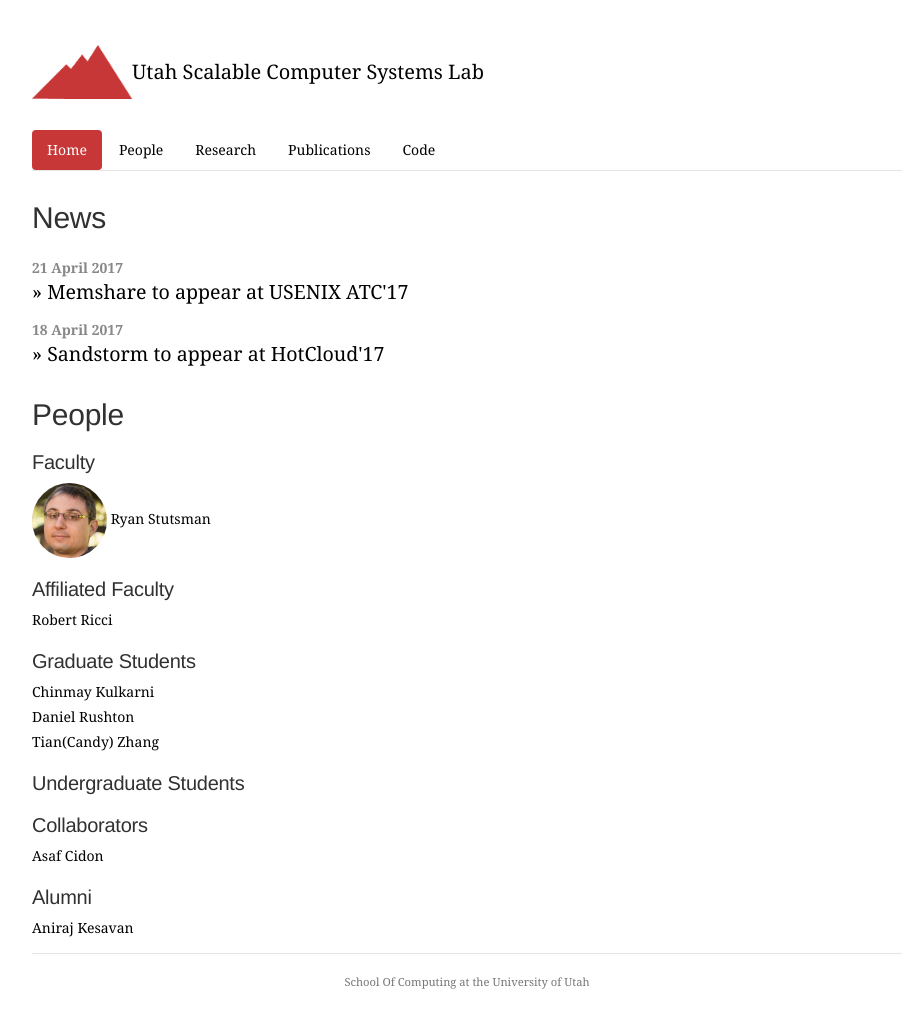
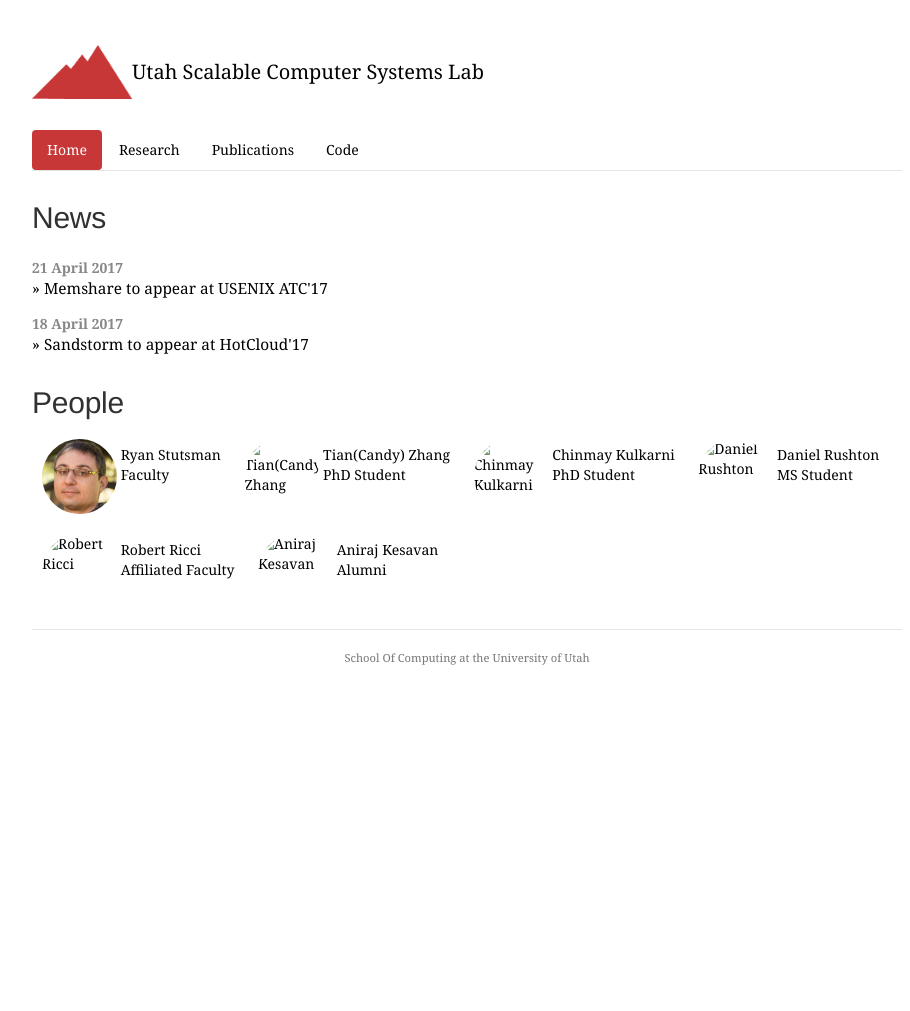
Before and after one commit to utah-scs/utah-scs.github.io, a Jekyll site: the page built from index.html, in a window 1280 px wide. Shown: the whole page, without its empty margins (173-1083 px from the left). Built offline with Jekyll 4.4.1, drawn with Linux system fonts in a browser that asks for light colours; after the commit the page ends 900 px from its top, so only the background shows below that.

Commit message:
Revise people layout; kill people tab.

```diff
--- a/_config.yml
+++ b/_config.yml
@@ -30,8 +30,6 @@ base: ''
 navigation:
     - title: Home
       link: /
-    - title: People
-      link: /people.html
     - title: Research
       link: /research/
     - title: Publications
--- a/_data/people.yml
+++ b/_data/people.yml
@@ -2,43 +2,38 @@ ryan:
     display_name: "Ryan Stutsman"
     webpage: "http://rstutsman.github.io"
     github: rstutsman
-    role: faculty
+    role: "Faculty"
     headshot: "img/ryan-stutsman.jpg"
     bio: |
         TODO.
-chinmay:
-    display_name: "Chinmay Kulkarni"
-    webpage: "http://TBD"
-    role: grad
-    github: chinkulkarni
-    bio: |
-        TODO
-
-asaf:
-    display_name: "Asaf Cidon"
-    webpage: "http://www.asafcidon.com/"
-    role: collab
-
-daniel:
-    display_name: "Daniel Rushton"
-    webpage: "https://github.com/danielrushton"
-    github: danielrushton
-    role: grad
 
 candy:
     display_name: "Tian(Candy) Zhang"
     webpage: "http://TBD"
     github: Candyzh
-    role: grad
+    role: "PhD Student"
+
+chinmay:
+    display_name: "Chinmay Kulkarni"
+    webpage: "http://TBD"
+    role: "PhD Student"
+    github: chinkulkarni
+    bio: |
+        TODO
+daniel:
+    display_name: "Daniel Rushton"
+    webpage: "https://github.com/danielrushton"
+    github: danielrushton
+    role: "MS Student"
 
 rob:
     display_name: "Robert Ricci"
     webpage: "http://www.flux.utah.edu/users/ricci"
-    role: affil
+    role: "Affiliated Faculty"
 
 aniraj:
     display_name: "Aniraj Kesavan"
-    role: alum
+    role: "Alumni"
     github: anirajk
     webpage: "http://anirajk.github.io"
     bio: "M.S Thesis, 2017. Now at Linkedin"
--- a/css/group.css
+++ b/css/group.css
@@ -111,7 +111,7 @@ ul.news .shortnews .date {
     margin-right: 1em;
 }
 ul.news .bloglink a {
-    font-size: 1.4em;
+    font-size: 1.1em;
 }
 
 .illustration {
--- a/index.html
+++ b/index.html
@@ -29,28 +29,23 @@ notitle: true
 {% endfor %}
 
 <h2>People</h2>
-{% for role in site.roles %}
-  <h3>{{ role.name }}</h3>
-  <ul class="people">
+
+  <div class="people">
   {% for item in site.data.people %}
     {% assign person = item[1] %}
-    {% if person.role == role.key %}
-      <li class="person">
+      <div class="person" style="margin: 10px; display: inline-block;">
         {% if person.webpage %}
         <a href="{{ person.webpage |escape }}">
-              {% if person.headshot %}
-                 <img class="img-circle" src="{{person.headshot}}" alt="{{person.display_name}}" width="75" height="75"/>
-              {% endif %}
-          {{ person.display_name }}
+           <img class="img-circle" src="{{person.headshot}}" alt="{{person.display_name}}" width="75" height="75" style="display: inline-block"/>
+           <div style="display: inline-block;">
+          {{ person.display_name }}<br>
+          {{ person.role }}
+           </div>
         </a>
-    {% endif %}
-      </li>
+      </div>
     {% endif %}
   {% endfor %}
-  </ul>
-{% endfor %}
-
-
+  </div>
 
 </ul>
 {% assign numposts = site.posts | size %}
```
Also changed, not shown: people.html (deleted, +0 -29 lines).
